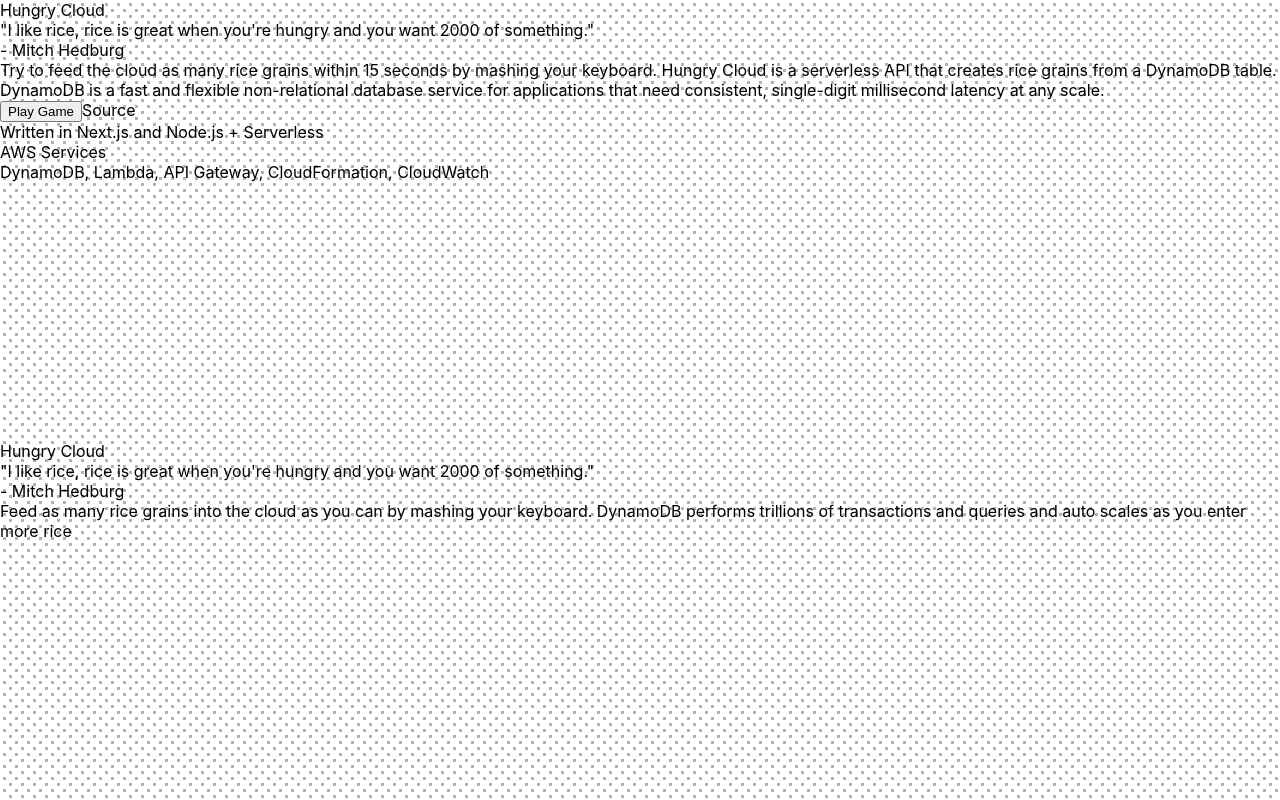
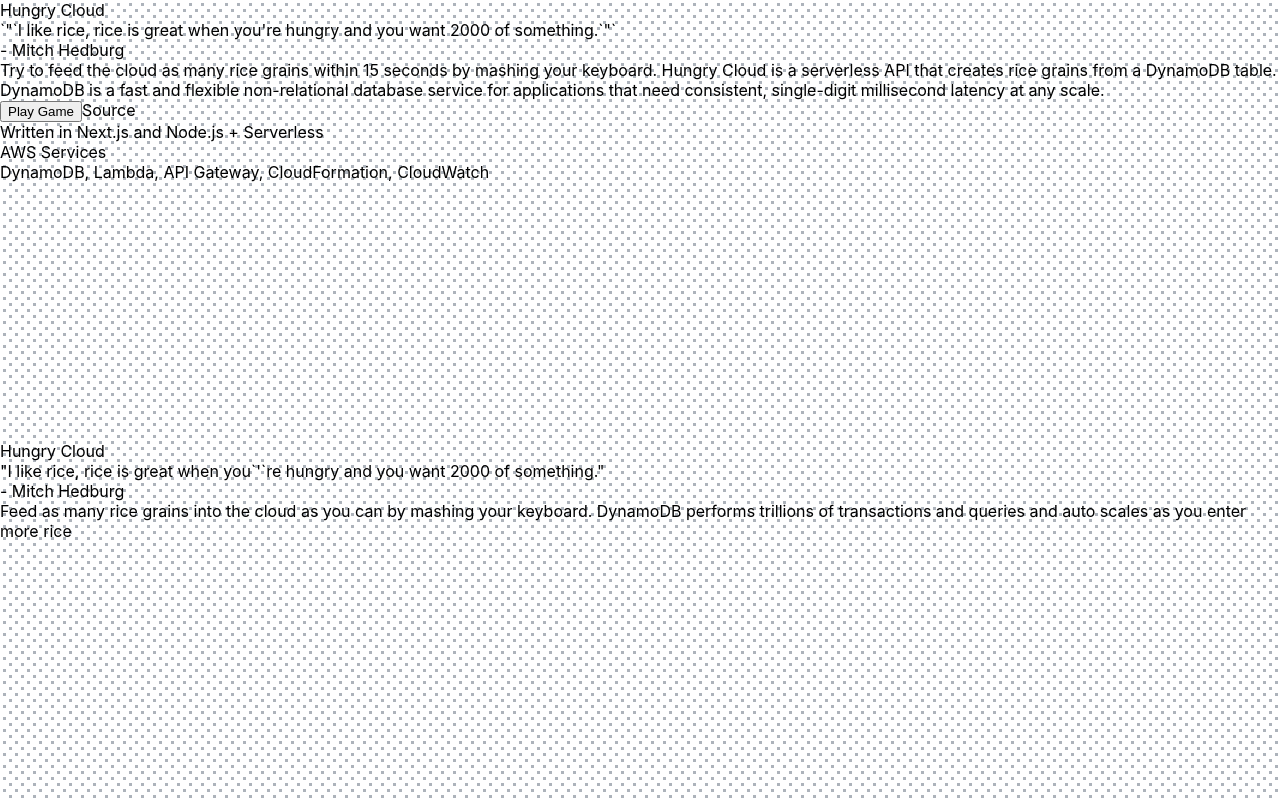
Before and after one commit to friendlymatthew/hungrycloud, a Next.js app: page / in a window 1280 px wide. Built offline with nearby package versions, Linux system fonts and the light colour scheme.

Commit message:
fixed vercel deployment errors

```diff
--- a/components/NavBar.js
+++ b/components/NavBar.js
@@ -8,7 +8,7 @@
           <div className="cursor-pointer">
             <svg
               xmlns="http://www.w3.org/2000/svg"
-              class="h-12 w-12"
+              className="h-12 w-12"
               fill="none"
               viewBox="0 0 24 24"
               stroke="currentColor"
--- a/components/rice.js
+++ b/components/rice.js
@@ -14,7 +14,7 @@
     if(props.grainState.modalStatus === "Failed") {
       setHue("red-400")
     }
-  })
+  }, [props.grainState.modalStatus])
 
 
 
--- a/pages/index.js
+++ b/pages/index.js
@@ -5,9 +5,9 @@
 
 export default function Home() {
   return (
-    <div className={styles.container}>
+    <div>
       <Head>
-        <title>Rice As A Service</title>
+        <title>Hungry Cloud</title>
         <meta name="description" content="Generated by create next app" />
         <link rel="icon" href="/favicon.ico" />
       </Head>
@@ -22,8 +22,8 @@
 
               <div className="text-xl italic font-medium">
                 <div>
-                  "I like rice, rice is great when you're hungry and you want
-                  2000 of something."
+                `&quot;`I like rice, rice is great when you're hungry and you want
+                  2000 of something.`&quot;`
                 </div>
                 <div className="mt-1">- Mitch Hedburg</div>
               </div>
@@ -74,7 +74,7 @@
 
                 <div className="text-2xl text-center py-4 text-zinc-900 font-medium ">
                   <div>
-                    "I like rice, rice is great when you're hungry and you want
+                    "I like rice, rice is great when you`&apos;`re hungry and you want
                     2000 of something."
                   </div>
                   <div>- Mitch Hedburg</div>
```
